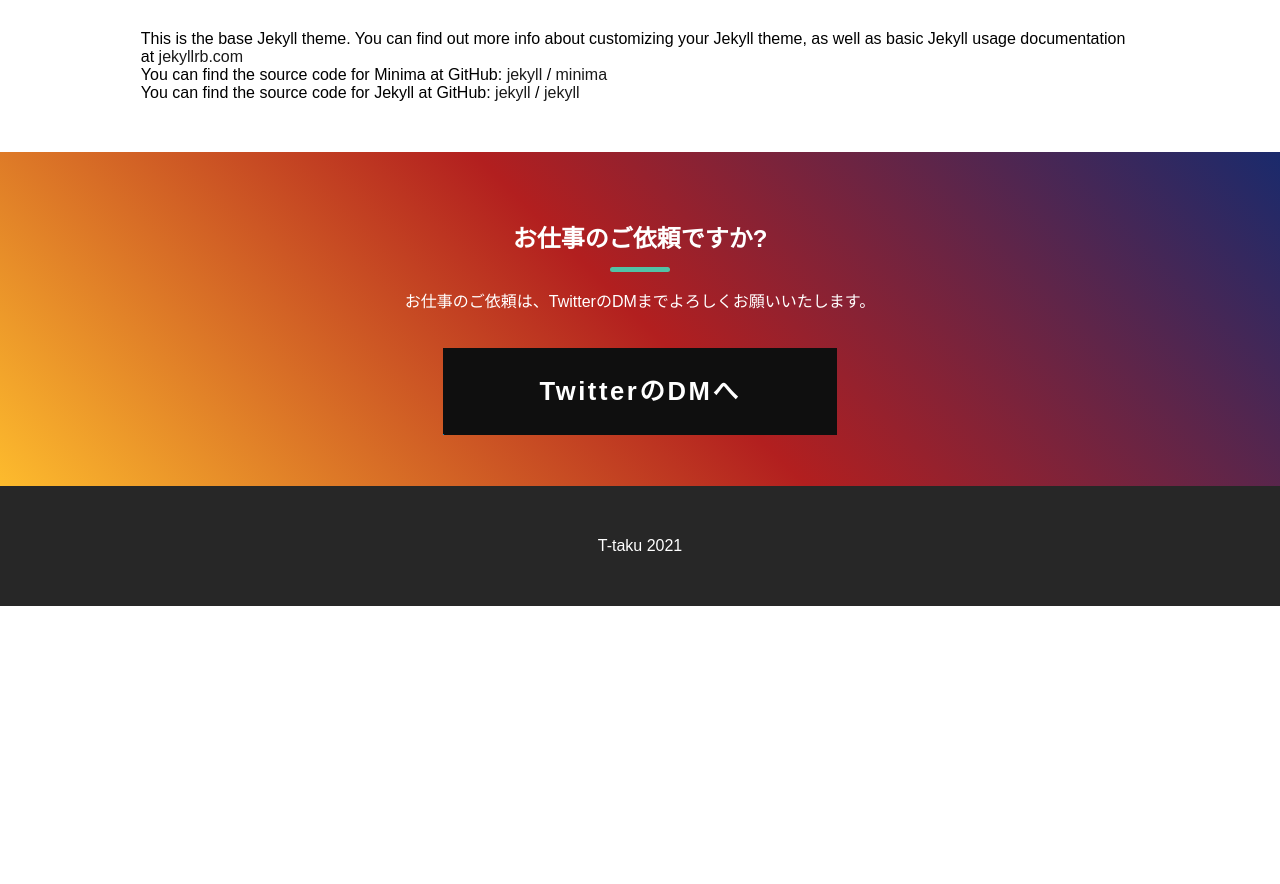
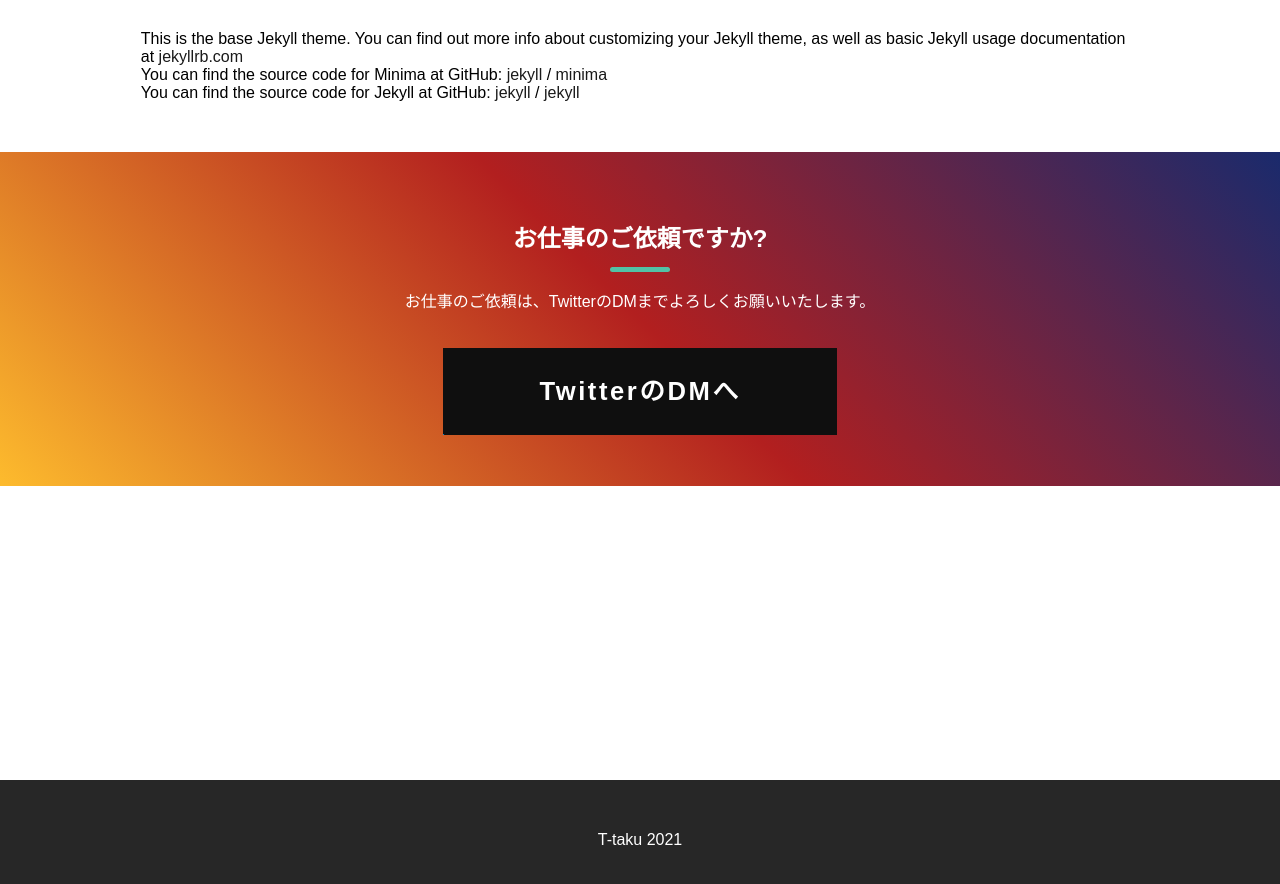
Before and after one commit to T-taku/portfolio, a Jekyll site: the page built from about.md, in a window 1280 px wide. Shown: the top 884 px of the page. Built offline with Jekyll 4.4.1, drawn with Linux system fonts in a browser that asks for light colours; nearby versions of some CDN libraries.

Commit message:
Update main.css

```diff
--- a/assets/css/main.css
+++ b/assets/css/main.css
@@ -19,6 +19,7 @@ footer{
     height: auto;
     font-family: 'Noto Sans JP', sans-serif;
     font-family: 'Montserrat', sans-serif;
+    position: absolute;
 }
   footer>a{
     color: #fff !important;
@@ -265,7 +266,6 @@ a.btn-flat:hover:before {
     max-width: auto;
   }
   p {
-      font-size: auto;
       font-family: 'Noto Sans JP', sans-serif;
       font-family: 'Montserrat', sans-serif;
     }
@@ -322,11 +322,7 @@ a.btn-flat:hover:before {
     content: '';
     border-radius: 3px;
     background: rgb(82, 194, 166);
-  }
-
-  h3{
-      font-size: 40px;
-    }
+   }
 
  .btn-flat-l {
   display: inline-block !important;
```
